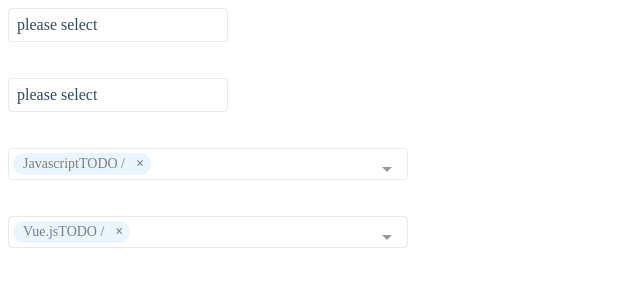
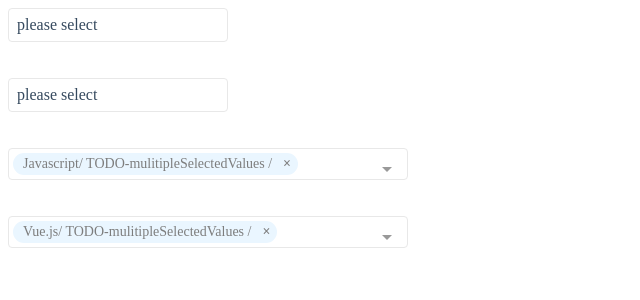
Before and after one commit to 7070587/farm-vue, a Vue app: page /w-home in a window 1280 px wide. Shown: the top 300 px of the page, without its empty margins (0-640 px from the left). Built offline with nearby package versions, Linux system fonts and the light colour scheme.

Commit message:
Update | multiselect | update multiple select function ok

```diff
--- a/src/components/multiselect/multiselect-v1.vue
+++ b/src/components/multiselect/multiselect-v1.vue
@@ -31,15 +31,15 @@
                 name="selection"
                 :search="search"
                 :remove="removeElement"
-                :values="visibleValues"
+                :values="mulitipleSelectedValues"
                 :is-open="isOpen"
             >
                 <div
                     class="multiselect__tags-wrap"
-                    v-show="visibleValues.length > 0"
+                    v-show="mulitipleSelectedValues.length > 0"
                 >
                     <template
-                        v-for="(option, index) of visibleValues"
+                        v-for="(option, index) of mulitipleSelectedValues"
                         @mousedown.prevent
                     >
                         <slot
@@ -53,7 +53,7 @@
                                 :key="index"
                             >
                                 <span v-text="getOptionLabel(option)"></span>
-                                TODO /
+                                / TODO-mulitipleSelectedValues /
                                 <i
                                     tabindex="1"
                                     @mousedown.prevent="removeElement(option)"
@@ -655,9 +655,10 @@ export default class VuePageClass extends Vue {
     private optimizedHeight: number = null;
 
     private searchI18n: string = 'Search';
-    private singleSelectedValue: any = null;
-
-    // private visibleValues: any[] = [];
+    private singleSelectedValue: string = '';
+    private mulitipleSelectedValues: Model.IOptionData[] = [];
+
+    // private mulitipleSelectedValues: any[] = [];
 
     //#region temp
     private groupValues: string = 'groupName';
@@ -731,16 +732,16 @@ export default class VuePageClass extends Vue {
 
     //#region Multiselect.vue
     private get isSingleLabelVisible(): boolean {
-        return !!this.singleValue && (!this.isOpen || !this.searchable) && !this.visibleValues.length;
+        return !!this.singleValue && (!this.isOpen || !this.searchable) && !this.mulitipleSelectedValues.length;
     }
 
     private get isPlaceholderVisible(): boolean {
         return !this.internalValue.length && (!this.searchable || !this.isOpen);
     }
 
-    private get visibleValues(): any[] {
-        return this.multiple ? this.internalValue.slice(0, this.limit) : [];
-    }
+    // private get mulitipleSelectedValues(): any[] {
+    //     return this.multiple ? this.internalValue.slice(0, this.limit) : [];
+    // }
 
     private get singleValue(): any {
         return this.internalValue[0];
@@ -818,8 +819,8 @@ export default class VuePageClass extends Vue {
 
     @Watch('value', { immediate: true, deep: true })
     private valueChanged(newVal: Model.IValue, oldVal: Model.IValue): void {
-        console.log(`valueChanged => `, newVal);
         if (this.multiple) {
+            this.mulitipleSelectedValues = !!newVal ? (newVal as Model.IOption[]) : [];
         } else {
             this.singleSelectedValue = !!newVal ? (newVal as Model.IOption).value : '';
         }
@@ -956,6 +957,30 @@ export default class VuePageClass extends Vue {
         console.log(`select => `, JSON.parse(JSON.stringify(option)), this.internalValue, this.allowEmpty);
 
         if (this.multiple) {
+            let index: number = this.internalValue.findIndex((x) => x.key === option.key);
+            if (this.allowEmpty) {
+                if (index > -1) {
+                    this.internalValue.splice(index, 1);
+                    this.mulitipleSelectedValues = this.internalValue;
+                    this.$emit('input', this.mulitipleSelectedValues);
+                } else {
+                    delete option.groupName;
+                    this.mulitipleSelectedValues.push(option);
+                    this.$emit('input', this.mulitipleSelectedValues);
+                }
+            } else {
+                if (index > -1) {
+                    if (this.internalValue.length >= 2) {
+                        this.internalValue.splice(index, 1);
+                        this.mulitipleSelectedValues = this.internalValue;
+                    }
+                    this.$emit('input', this.mulitipleSelectedValues);
+                } else {
+                    delete option.groupName;
+                    this.mulitipleSelectedValues.push(option);
+                    this.$emit('input', this.mulitipleSelectedValues);
+                }
+            }
         } else {
             let index: number = this.internalValue.findIndex((x) => x.key === option.key);
             if (this.allowEmpty) {
```
